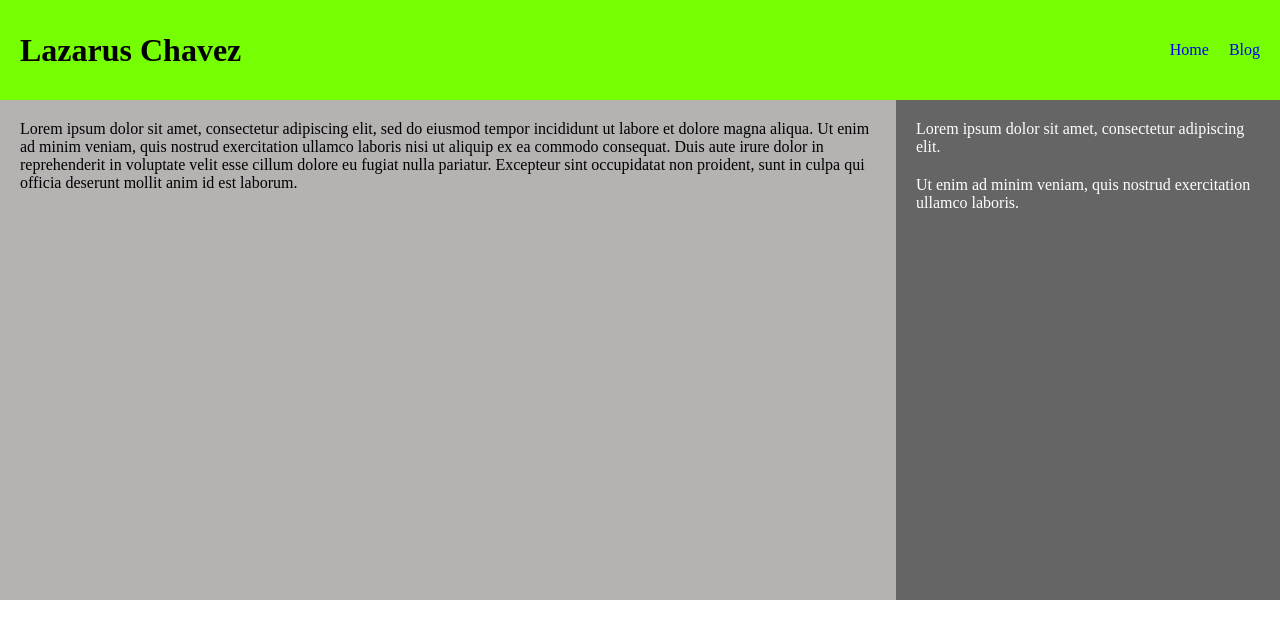
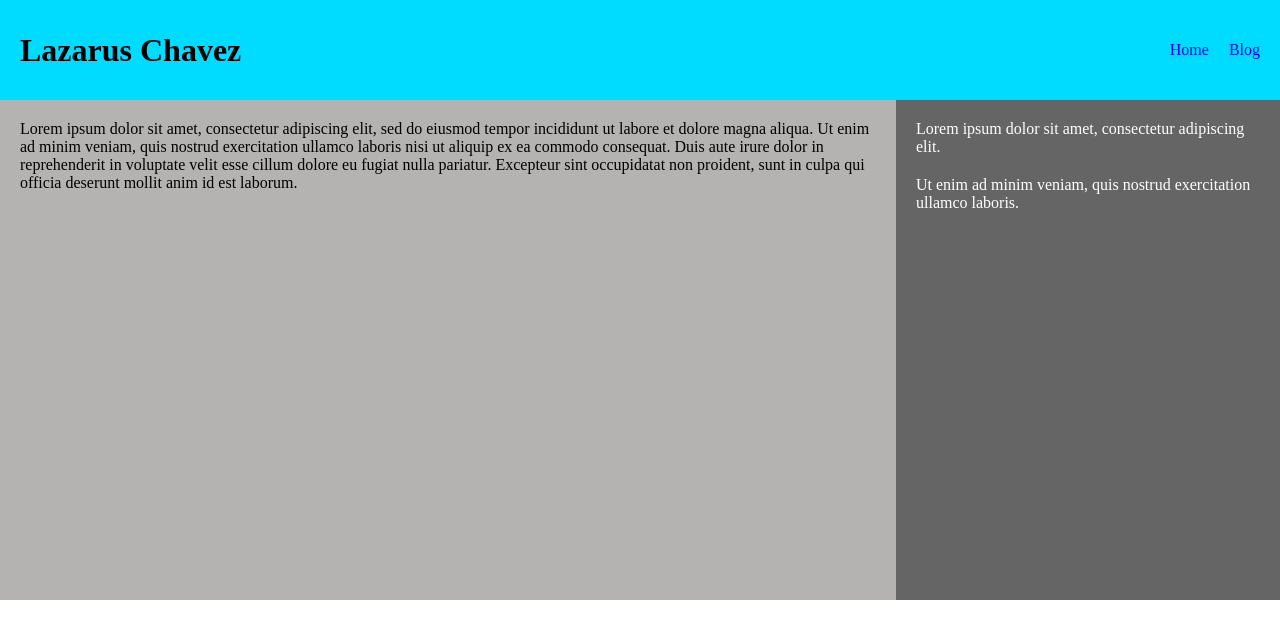
Before and after one commit to lazchaz/Lab1, a plain HTML site: page index.html in a window 1280 px wide. Drawn offline with Linux system fonts and the light colour scheme.

Commit message:
Changed color

```diff
--- a/styles.css
+++ b/styles.css
@@ -7,7 +7,7 @@ html, body{
     height: 60px;
     line-height: 60px;
     padding: 20px;
-    background-color: #76FF03;
+    background-color: #00DCFF;
 }
 
 h1{
```
